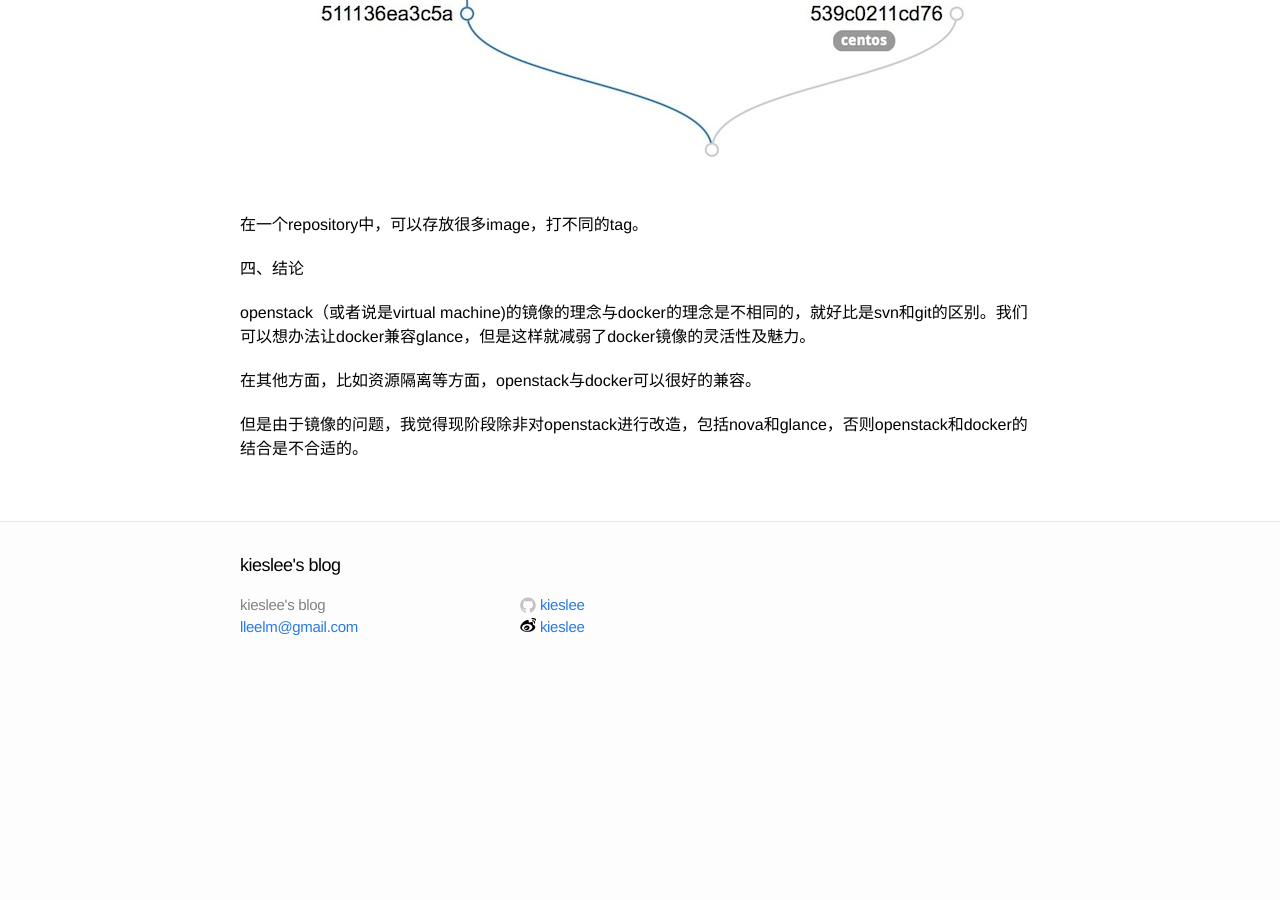
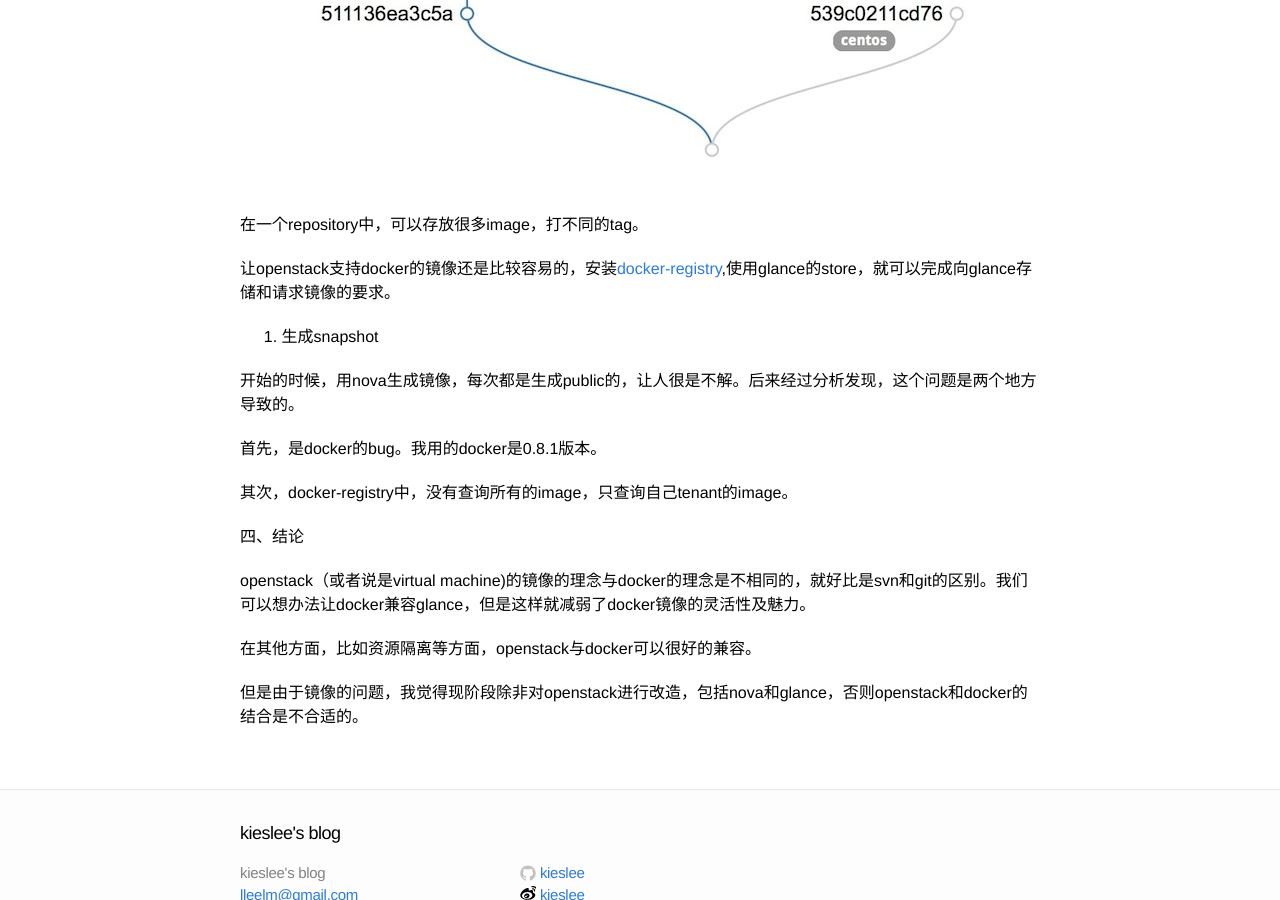
Before and after one commit to kieslee/kieslee.github.io, a Jekyll site: the page built from _posts/2014-07-21-docker-with-openstack.markdown, in a window 1280 px wide and 900 px high, scrolled down 1313 px. Built offline with Jekyll 4.4.1, drawn with Linux system fonts in a browser that asks for light colours; Markdown is read by kramdown in place of the engine named in the settings; before the commit the page ends 1997 px from its top, so only the background shows below that.

Commit message:
补充镜像部分

````diff
--- a/_posts/2014-07-21-docker-with-openstack.markdown
+++ b/_posts/2014-07-21-docker-with-openstack.markdown
@@ -27,6 +27,7 @@ title:  "openstack与docker结合"
   ln: CommandFilter, ln, root
   ```
 
+
 2. 镜像
 
   剩下的所有的坑，都是跟镜像有关。所以我们可以先看一下docker的镜像与openstack的镜像的区别。
@@ -38,6 +39,19 @@ title:  "openstack与docker结合"
   ![镜像结构图]({{ site.url }}/assets/image.jpg)
 
   在一个repository中，可以存放很多image，打不同的tag。
+
+  让openstack支持docker的镜像还是比较容易的，安装[docker-registry][docker-registry],使用glance的store，就可以完成向glance存储和请求镜像的要求。
+
+
+
+3. 生成snapshot
+
+  开始的时候，用nova生成镜像，每次都是生成public的，让人很是不解。后来经过分析发现，这个问题是两个地方导致的。
+
+  首先，是docker的bug。我用的docker是0.8.1版本。
+
+  其次，docker-registry中，没有查询所有的image，只查询自己tenant的image。
+
 
 四、结论
 
@@ -51,3 +65,4 @@ openstack（或者说是virtual machine)的镜像的理念与docker的理念是
 [docker]:https://www.docker.
 [dockerwiki]:https://wiki.openstack.org/wiki/Docker
 [stackforge_docker]:https://github.com/stackforge/nova-docker
+[docker-registry]:https://github.com/dotcloud/docker-registry
````
